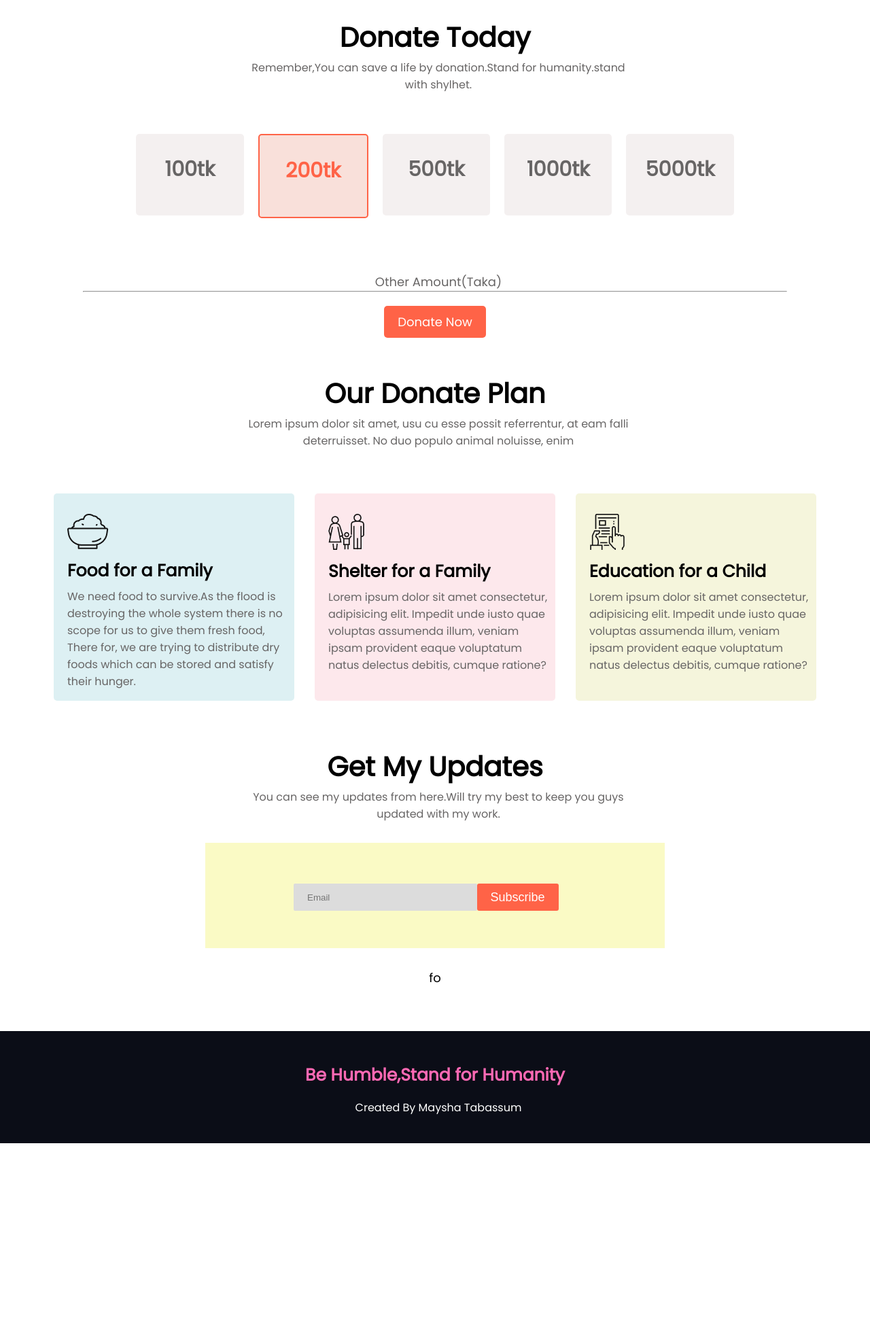
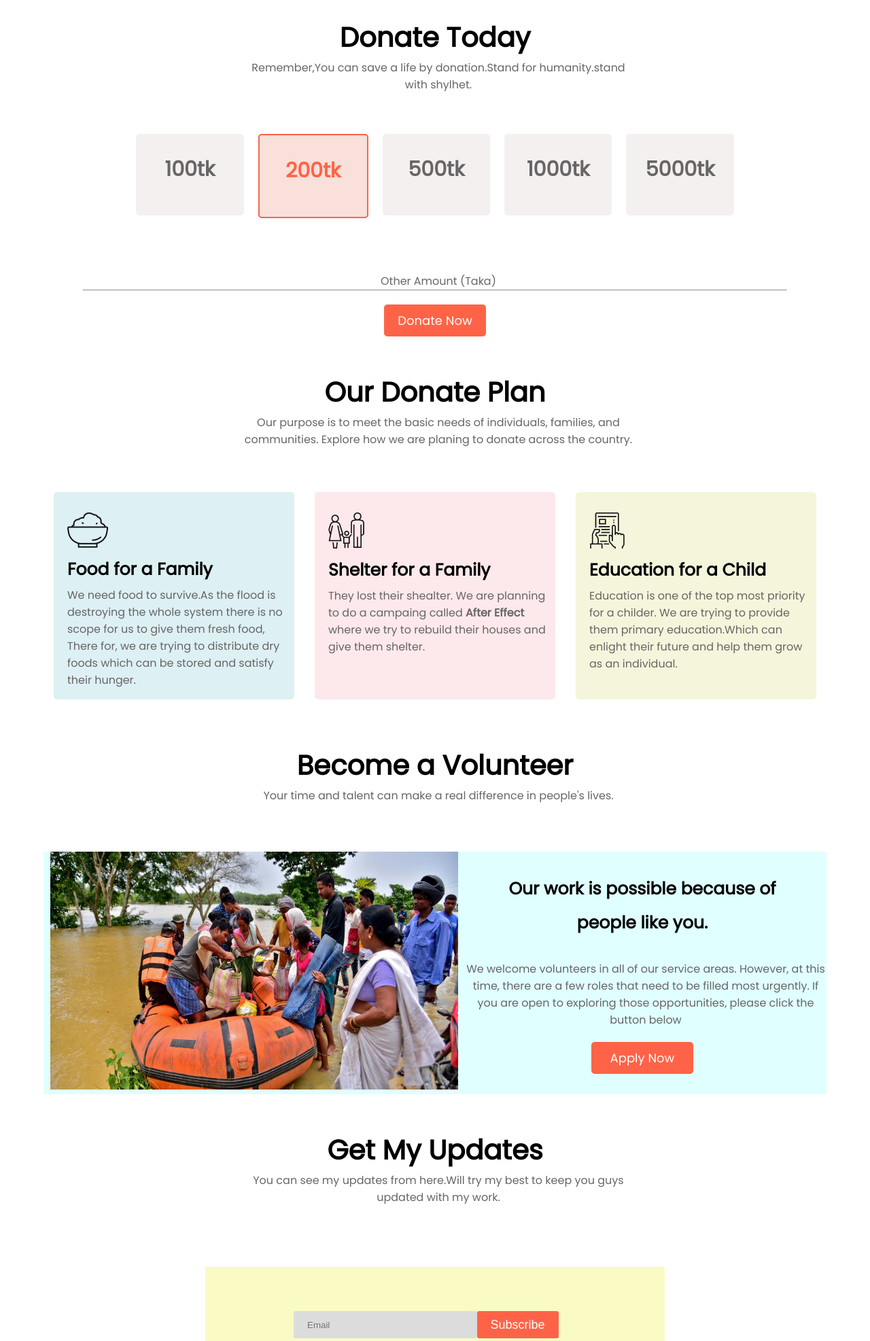
Before and after one commit to Maysha-Tabassum/save-life-donate, a plain HTML site: page index.html in a window 1280 px wide. Shown: the part 827-2800 px from the top of the page at 68% size. Before the commit the page ends 2509 px from the top, so only its background shows below. Drawn offline with Linux system fonts and the light colour scheme.

Commit message:
final-commit

```diff
--- a/index.html
+++ b/index.html
@@ -6,6 +6,7 @@
     <meta http-equiv="X-UA-Compatible" content="IE=edge">
     <meta name="viewport" content="width=device-width, initial-scale=1.0">
     <link rel="stylesheet" href="style.css">
+    <link rel="shortcut icon" href="icon9.svg">
     <link rel="preconnect" href="https://fonts.googleapis.com">
     <link rel="preconnect" href="https://fonts.gstatic.com" crossorigin>
     <link href="https://fonts.googleapis.com/css2?family=Poppins&display=swap" rel="stylesheet">
@@ -18,42 +19,41 @@
             <h1 class="heading">Let’s Help Those Who Are <br>
                 More In Need</h1>
             <p class="middle">
+                Sylhet in Bangladesh has been hit with heavy flooding that has affected thousands of families. As the
+                flood water recedes, families are returning home to find that their homes, belongings, and lives have
+                been torn apart by this unforgiving natural disaster. Save Life stand with shylet.</p>
 
-                Sylhet in Bangladesh has been hit with heavy flooding that has affected thousands of families. As the
-                flood
-                water recedes, families are returning home to find that their homes, belongings, and lives have been
-                torn
-                apart by this unforgiving natural disaster. Save Life stand with shylet.</p>
             <a class="button" href="#">Donate Now</a>
         </div>
     </header>
-    <section class="donation-sec">
+
+
+    <section class="container">
         <h2>Donate Today</h2>
         <p class="special-clr middle">Remember,You can save a life by donation.Stand for humanity.stand with shylhet.
         </p>
-        <div class="amount donation-sec">
-            <div class="b1">100tk</div>
-            <div class="b2" id="unique-box">200tk</div>
-            <div class="b3">500tk</div>
-            <div class="b4">1000tk</div>
-            <div class="b5">5000tk</div>
+        <div class="amount container ">
 
+            <div class="amount-boxes">100tk</div>
+            <div class="amount-boxes" id="unique-box">200tk</div>
+            <div class="amount-boxes">500tk</div>
+            <div class="amount-boxes">1000tk</div>
+            <div class="amount-boxes">5000tk</div>
         </div>
-        <div class="donation-sec">
-
-            <p class="special-clr">Other Amount(Taka)</p>
+        <div class="container">
+            <p class="special-clr">Other Amount (Taka)</p>
             <hr>
             <a class="button" href="#">Donate Now</a>
         </div>
     </section>
-    <section class="donation-sec">
 
 
+    <section class="container">
         <h2>Our Donate Plan</h2>
-        <p class="special-clr middle">Lorem ipsum dolor sit amet, usu cu esse possit referrentur, at eam falli
-            deterruisset. No duo populo animal noluisse, enim</p>
+        <p class="special-clr middle">Our purpose is to meet the basic needs of individuals, families, and communities.
+            Explore how we are planing to donate across the country.</p>
+        <div class="flexible-box">
 
-        <div class="flexible-box">
             <div class="box" id="box-1">
                 <img src="icons/food.png" alt="">
                 <h3>Food for a Family</h3>
@@ -61,40 +61,64 @@
                     scope for us to give them fresh food, There for, we are trying to distribute dry foods which can be
                     stored and satisfy their hunger.</p>
             </div>
+
             <div class="box" id="box-2">
                 <img src="icons/shelter.png" alt="">
                 <h3>Shelter for a Family</h3>
-                <p class="special-clr">Lorem ipsum dolor sit amet consectetur, adipisicing elit. Impedit unde iusto quae
-                    voluptas assumenda
-                    illum, veniam ipsam provident eaque voluptatum natus delectus debitis, cumque ratione?</p>
+                <p class="special-clr">They lost their shealter. We are planning to do a campaing called <strong>After
+                        Effect</strong> where we try to rebuild their houses and give them shelter.</p>
             </div>
 
             <div class="box" id="box-3">
                 <img src="icons/Frame-1.png" alt="">
                 <h3>Education for a Child</h3>
-                <p class="special-clr">Lorem ipsum dolor sit amet consectetur, adipisicing elit. Impedit unde iusto quae
-                    voluptas assumenda
-                    illum, veniam ipsam provident eaque voluptatum natus delectus debitis, cumque ratione?</p>
+                <p class="special-clr">Education is one of the top most priority for a childer. We are trying to
+                    provide them primary education.Which can enlight their future and help them grow as an individual.
+                </p>
             </div>
 
         </div>
     </section>
-    <section class="donation-sec">
+
+
+    <section class="container">
+        <h2>Become a Volunteer</h2>
+        <p class="special-clr middle">Your time and talent can make a real difference in people's lives.</p>
+        <div class="half-width">
+            <div>
+                <img src="images/donation5.jpg" alt="">
+            </div>
+
+            <div>
+                <h3>Our work is possible because of people like you.</h3>
+                <p class="special-clr"> We welcome volunteers in all of our service areas. However, at this time,
+                    there are a few roles that
+                    need to be filled most urgently. If you are open to exploring those opportunities, please click the
+                    button below</p>
+                <a class="button" href="#">Apply Now</a>
+
+            </div>
+
+        </div>
+    </section>
+
+
+    <section class="container">
         <h2>Get My Updates</h2>
         <p class="special-clr middle">
             You can see my updates from here.Will try my best to keep you guys updated with my work.
         </p>
-        <form class="contact-sec">
+        <div class="contact-sec">
+
             <div class="input-sec">
-
                 <input placeholder="Email" type="email" id="email" name="email">
                 <button id="btn">Subscribe</button>
             </div>
-        </form>
 
-        fo
+        </div>
+    </section>
 
-    </section>
+
     <footer>
         <h3>Be Humble,Stand for Humanity</h3>
         <p>Created By Maysha Tabassum</p>
--- a/style.css
+++ b/style.css
@@ -40,6 +40,17 @@ h3 {
     font-weight: 600;
     font-size: 25px;
     line-height: 50px;
+}
+
+.container {
+    /* font-style: normal;
+    font-size: 18px;
+    font-weight: 200px; */
+    width: 90%;
+    margin: auto;
+    text-align: center;
+    margin-top: 30px;
+    padding-top: 20px;
 }
 
 .middle {
@@ -86,17 +97,6 @@ h3 {
 
 }
 
-.donation-sec {
-    font-style: normal;
-    font-size: 18px;
-    font-weight: 200px;
-    width: 90%;
-    margin: auto;
-    text-align: center;
-    margin-top: 30px;
-    padding-top: 20px;
-}
-
 .amount {
     display: block;
     width: 80%;
@@ -105,11 +105,7 @@ h3 {
     justify-content: space-evenly;
 }
 
-.b1,
-.b2,
-.b3,
-.b4,
-.b5 {
+.amount-boxes {
     width: 15%;
     height: 60px;
     background-color: rgb(244, 240, 240);
@@ -147,7 +143,6 @@ h3 {
     font-weight: 200;
     text-align: left;
     padding: 30px 10px;
-    /* display: block; */
     margin: 15px;
 }
 
@@ -169,10 +164,31 @@ p {
     background-color: beige;
 }
 
+
+.half-width {
+    background-color: lightcyan;
+    display: flex;
+    width: 100%;
+    padding-left: 30px 20px;
+    margin-top: 70px;
+}
+
+.half-width img {
+    width: 600px;
+    height: 350px;
+
+
+}
+
+.half-width h3 {
+    padding: 30px 40px;
+
+}
+
 .contact-sec {
 
-    padding: 20px 50px;
-    margin: 30px auto;
+    padding: 25px 50px;
+    margin: 90px auto;
     background-color: rgb(250, 250, 197);
     width: 50%;
 
```
Also changed, not shown: favicon.svg (added), 1 other file.
